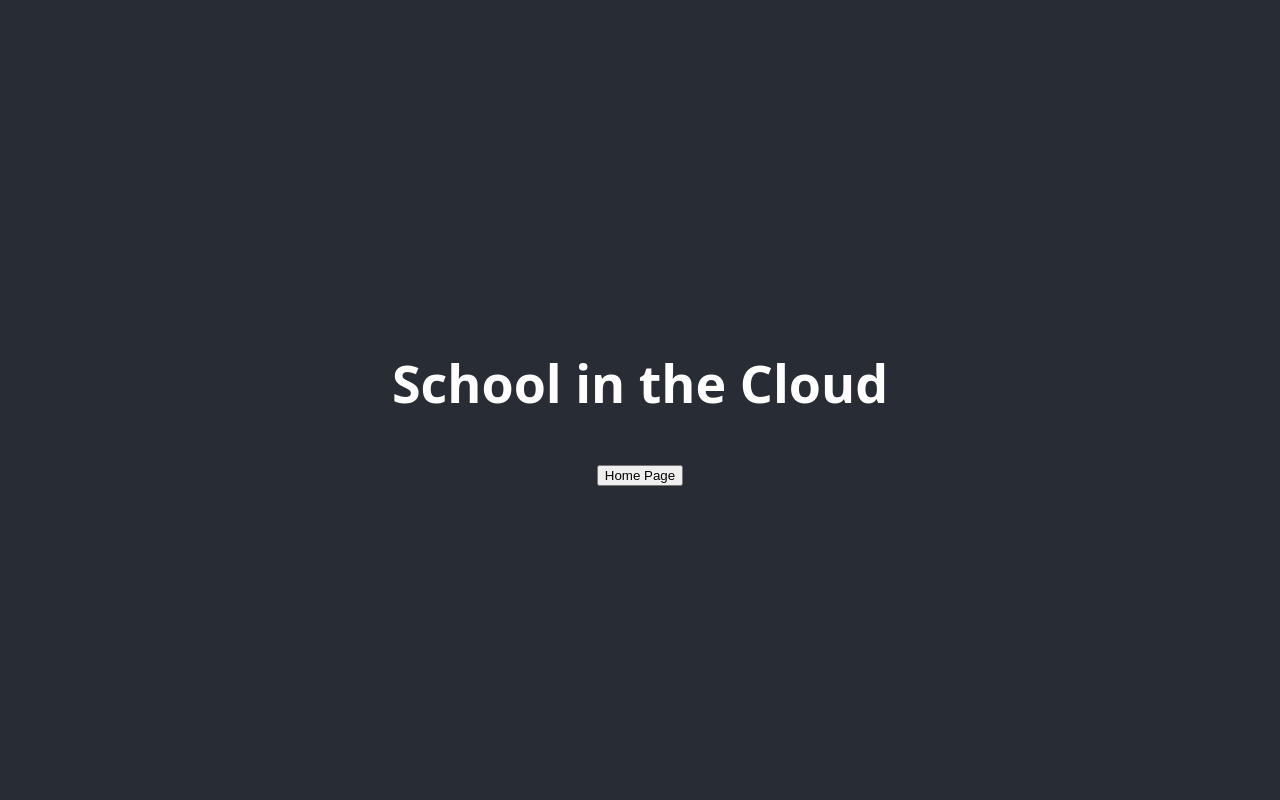
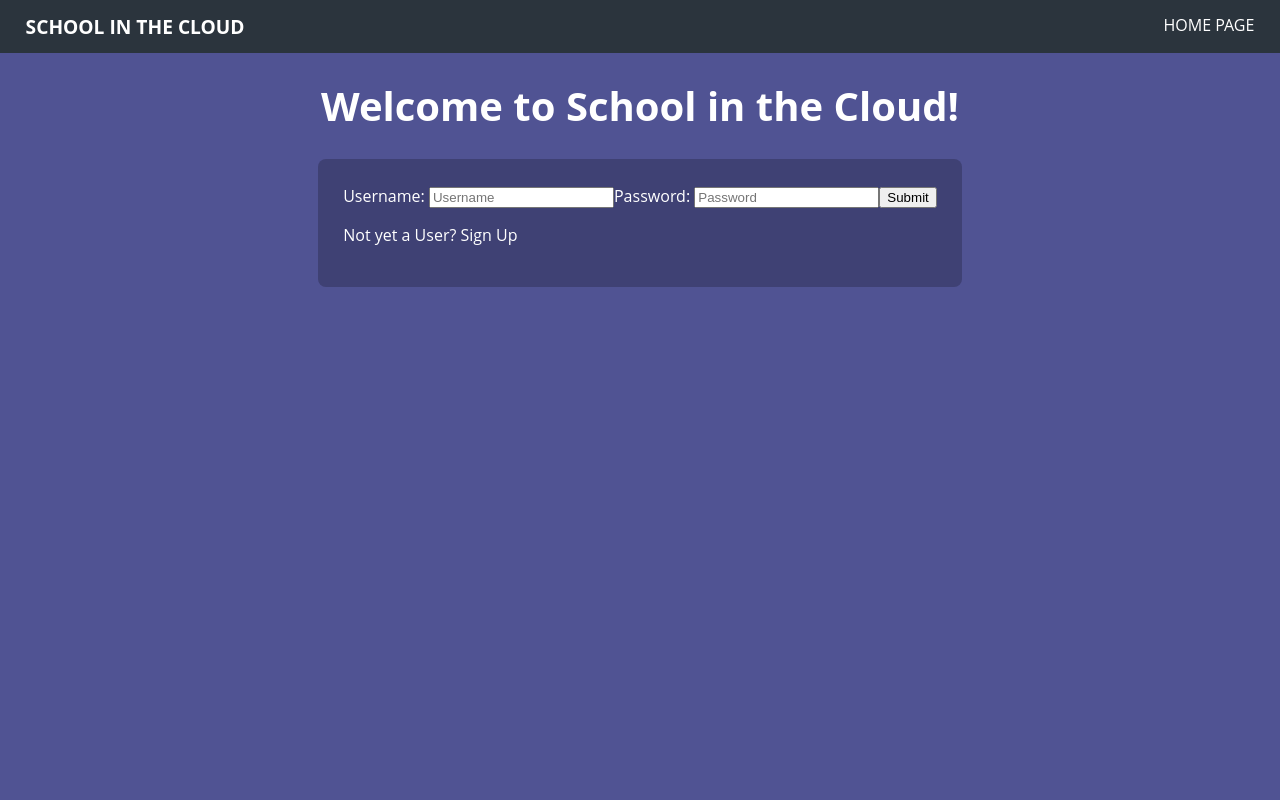
Before and after one commit to RococoCoding/School-in-the-Clouds, a React (Create React App) app in the folder front-end/: page / in a window 1280 px wide. Shown: the top 800 px of the page. Built offline with nearby package versions, Linux system fonts and the light colour scheme; the HTML template or start-up script is replaced by a standard one.

Commit message:
Basic styling for header and mainpage

```diff
--- a/front-end/package.json
+++ b/front-end/package.json
@@ -9,6 +9,7 @@
     "axios": "^0.20.0",
     "react": "^16.14.0",
     "react-dom": "^16.14.0",
+    "react-redux": "^7.2.1",
     "react-router-dom": "^5.2.0",
     "react-scripts": "3.4.3",
     "redux": "^4.0.5",
--- a/front-end/src/App.css
+++ b/front-end/src/App.css
@@ -1,38 +1,8 @@
-.App {
-  text-align: center;
+header {
+  display: flex;
+  justify-content: space-between;
+  color: white;
+  text-transform: uppercase;
+  font-size: 0.6rem;
+  padding: 0 2%;
 }
-
-.App-logo {
-  height: 40vmin;
-  pointer-events: none;
-}
-
-@media (prefers-reduced-motion: no-preference) {
-  .App-logo {
-    animation: App-logo-spin infinite 20s linear;
-  }
-}
-
-.App-header {
-  background-color: #282c34;
-  min-height: 100vh;
-  display: flex;
-  flex-direction: column;
-  align-items: center;
-  justify-content: center;
-  font-size: calc(10px + 2vmin);
-  color: white;
-}
-
-.App-link {
-  color: #61dafb;
-}
-
-@keyframes App-logo-spin {
-  from {
-    transform: rotate(0deg);
-  }
-  to {
-    transform: rotate(360deg);
-  }
-}
--- a/front-end/src/components/MainPage.js
+++ b/front-end/src/components/MainPage.js
@@ -2,21 +2,40 @@ import React from 'react';
 import { useSelector } from 'react-redux';
 import LoginForm from './LoginForm';
 import RegisterForm from './RegisterForm';
+import styled from "styled-components";
+const Main = styled.section`
+    background-color: var(--purple);
+    height: 100vh;
+    min-height: max-content;
+`
+const Title = styled.h2`
+    text-align: center;
+    color: white;
+    margin: 0;
+    padding: 2% 0;
+    font-size: 2.5rem;
+`
 
-
+const FormContainer = styled.div`
+    width: max-content;
+    margin: 0 auto;
+    background-color: var(--darkpurple);
+    color: white;
+    padding: 2%;
+    border-radius: 8px;
+`
 
 export const MainPage = () => {
     const signUp = useSelector(state => state.registerReducer.isSignUp);
 
     return (
-        <section>
-            <h1>Welcome to School in the Cloud!</h1>
-
+        <Main>
+            <Title>Welcome to School in the Cloud!</Title>
+            <FormContainer>
             {
                 signUp ? <RegisterForm /> : <LoginForm />
             }
-
-            <div><br/></div>
-        </section>
+            </FormContainer>
+        </Main>
     )
 }
--- a/front-end/src/components/NavBar.js
+++ b/front-end/src/components/NavBar.js
@@ -1,6 +1,16 @@
 import React from "react";
 import { useHistory } from 'react-router-dom';
 import { useSelector } from 'react-redux';
+import styled from "styled-components";
+
+const LinkButton = styled.div`
+    padding: 15% 0;
+    &:hover {
+        cursor: pointer;
+    }
+    font-size: 1rem;
+`
+
 
 function NavBar(props) {
     const marketing = `build-week-1-a19ugbcgs.vercel.app/index.html`
@@ -25,7 +35,7 @@ function NavBar(props) {
             :
 
             <nav>
-                <button onClick={() => push('/')}>Home Page</button>
+                <LinkButton onClick={() => push('/')}>Home Page</LinkButton>
             </nav>
             }
 
--- a/front-end/src/index.css
+++ b/front-end/src/index.css
@@ -1,17 +1,13 @@
 :root {
-  --darkgrey: #242B33;
-  --aqua: #21B2A6;
+  --grey: #2B343D;
+  --aqua: #29E0BF;
   --purple: #505393;
+  --darkpurple: #3F4174;
 }
 body {
   margin: 0;
   font-family: 'Open Sans', Helvetica, sans-serif;
   -webkit-font-smoothing: antialiased;
   -moz-osx-font-smoothing: grayscale;
-  background-color: #242B33;
+  background-color: var(--grey);
 }
-
-code {
-  font-family: source-code-pro, Menlo, Monaco, Consolas, 'Courier New',
-    monospace;
-}
```
Also changed, not shown: 2 other files (tests, documents, lock files or other folders).
